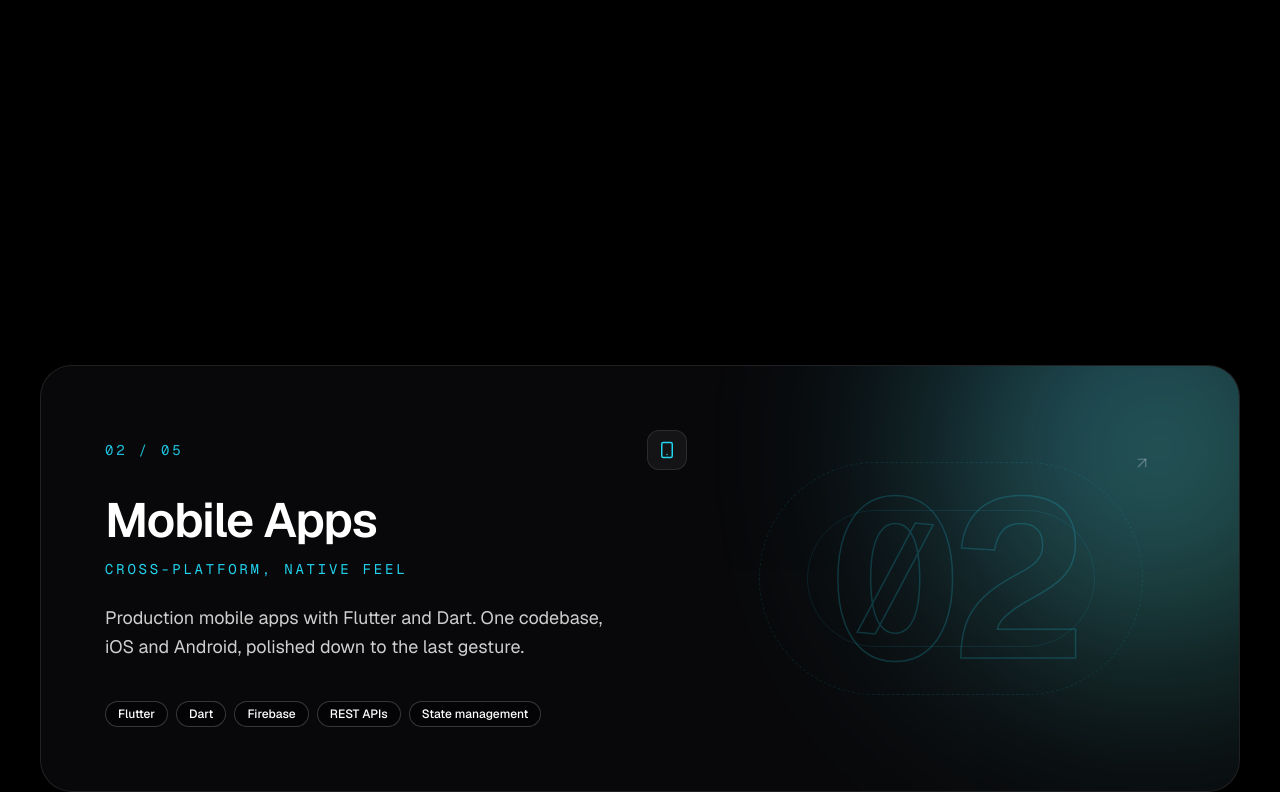
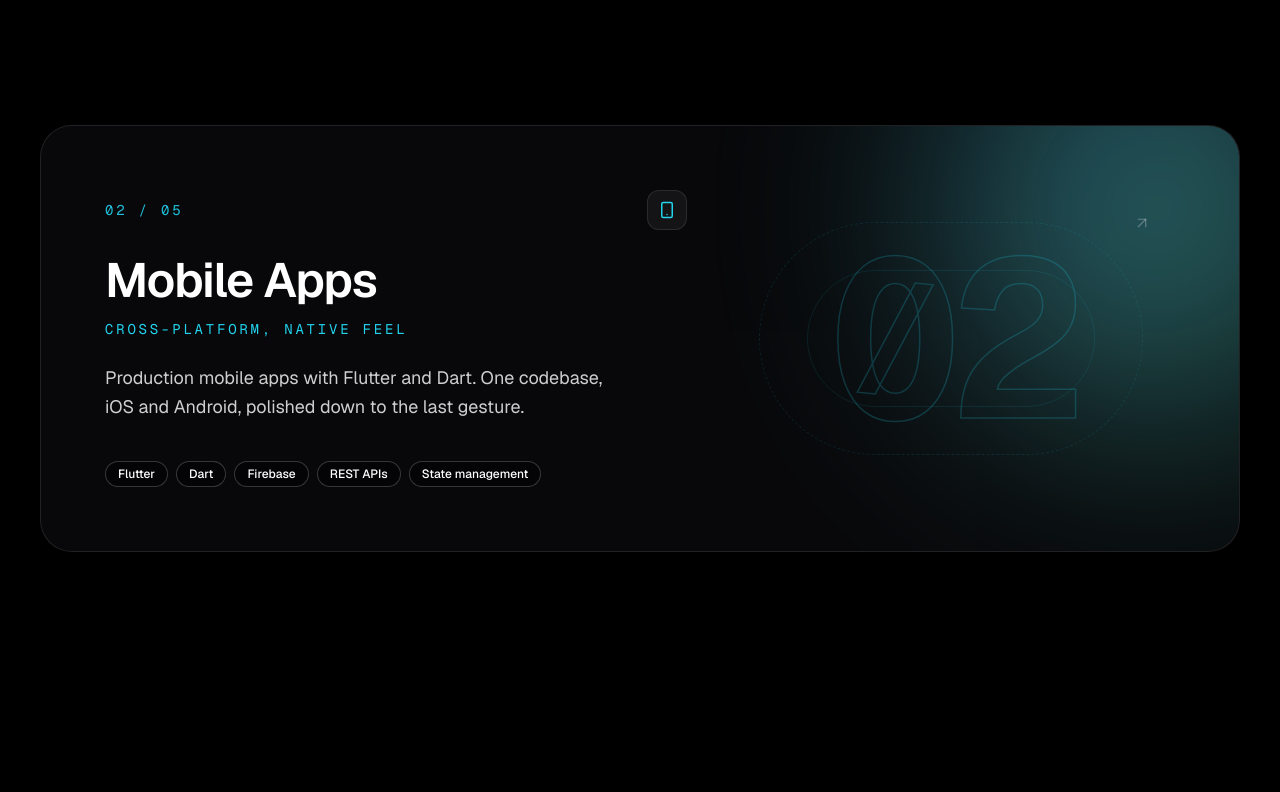
Before and after one commit to ZaganJade/Portofolio, a Next.js app: page / in a window 1280 px wide. Shown: the part 3300-4092 px from the top of the page. Built offline with nearby package versions, Linux system fonts and the light colour scheme; no server answers.

Commit message:
fix: reduce stacking card gap from 60vh to 30vh

```diff
--- a/components/sections/CapabilityCard.tsx
+++ b/components/sections/CapabilityCard.tsx
@@ -56,9 +56,9 @@ export function CapabilityCard({ capability, index, total }: CapabilityCardProps
   const style: CSSProperties = {
     top: `${baseTop + index * step}px`,
     zIndex: index + 10,
-    // Give each card ~70vh of scroll room so the next card has time to
+    // Give each card ~30vh of scroll room so the next card has time to
     // slide up over this one before pinning. Last card has no trailing room.
-    marginBottom: index < total - 1 ? "60vh" : 0,
+    marginBottom: index < total - 1 ? "30vh" : 0,
     "--cap-accent": capability.accent,
     "--cap-gradient": capability.gradient,
   } as CSSProperties;
```
